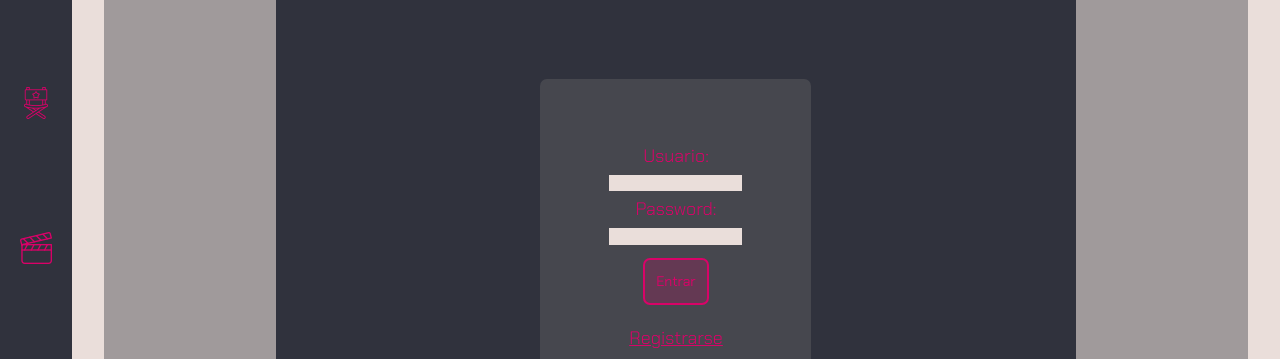
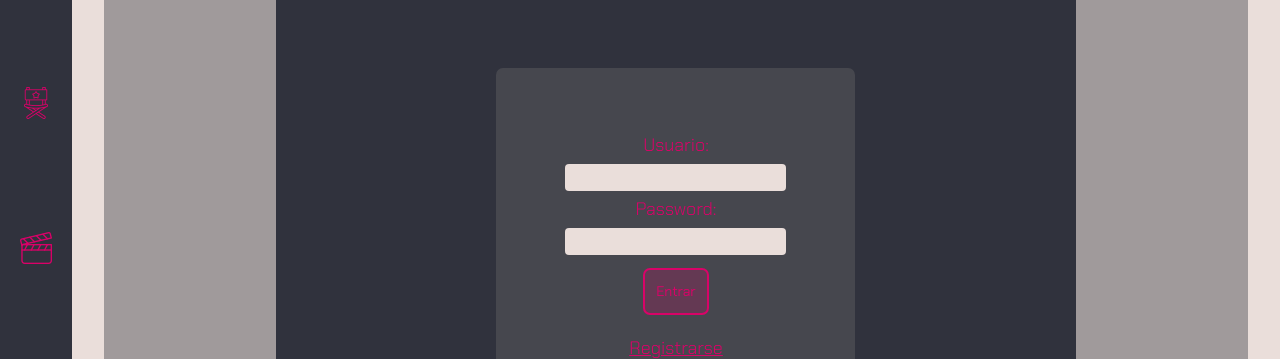
Before and after one commit to Martorell93/MongoDB5, a website: page FRONT/home.html in a window 1280 px wide. Shown: the part 189-548 px from the top of the page. Drawn offline with nearby package versions, Linux system fonts and the light colour scheme.

Commit message:
final build

```diff
--- a/FRONT/prueba.css
+++ b/FRONT/prueba.css
@@ -416,9 +416,13 @@ thead > tr > th {
 }
 
 /* Home */
-.home > a, label, input, button {
+.home > a, .home > form > label, .home > form > input, .home > button {
     color: rgb(var(--secundary_color));
     font-size: 18px;
+}
+
+.home > form > input {
+    border-radius: 4px;
 }
 
 .home > a {
```
